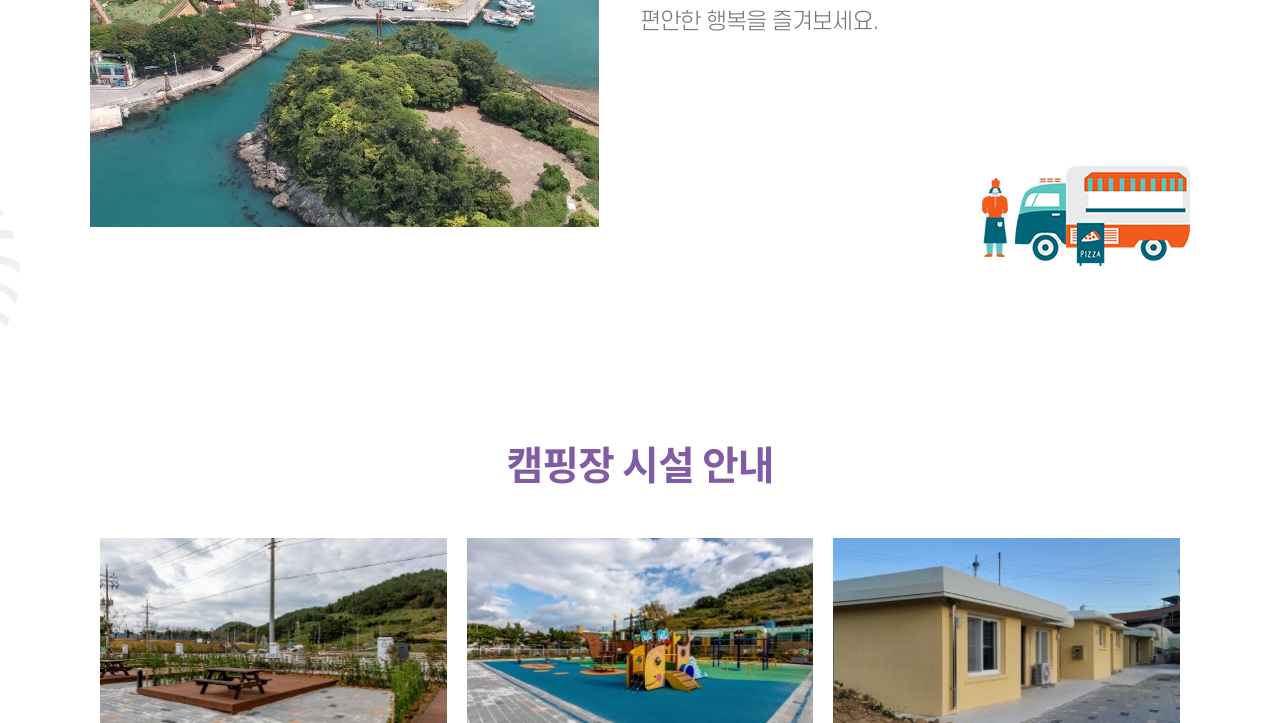
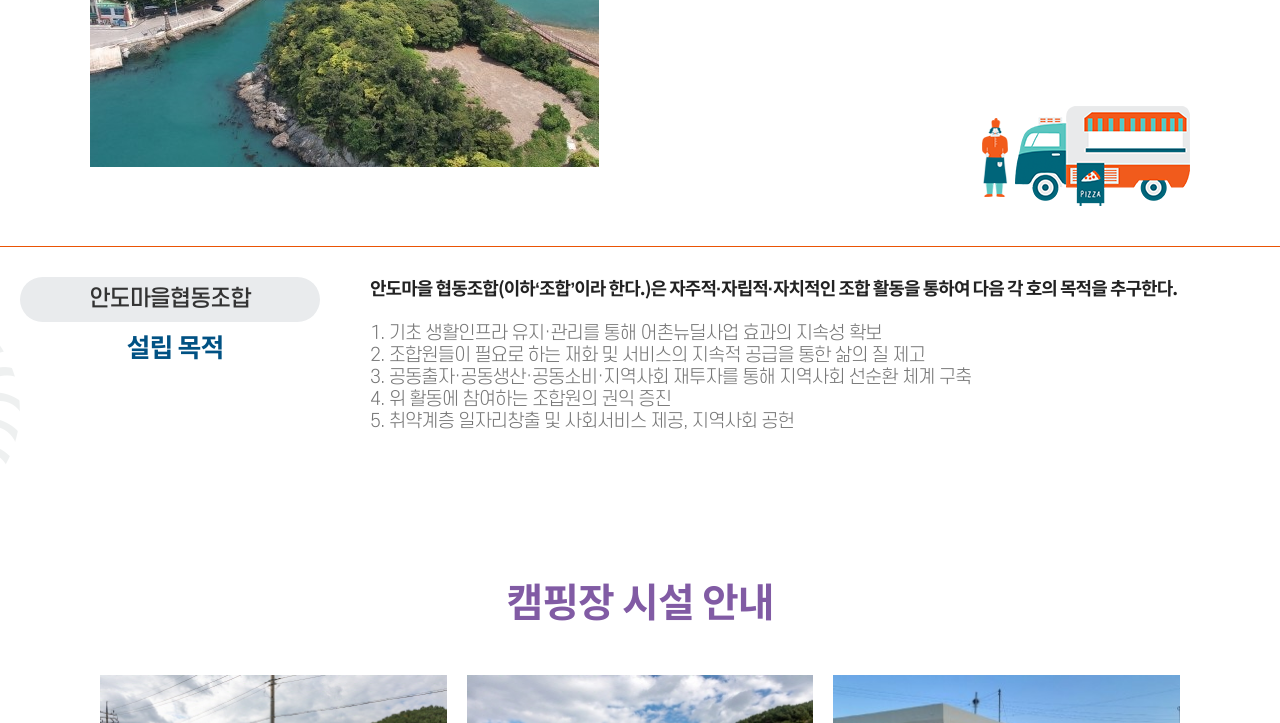
Before and after one commit to mailchoyt/ando, a plain HTML site: page index.html in a window 1280 px wide. Shown: the part 1309-2032 px from the top of the page. Drawn offline with Linux system fonts and the light colour scheme; a web font is replaced by a local one.

Commit message:
회사 설립 목적 추가

```diff
--- a/index.html
+++ b/index.html
@@ -123,7 +123,7 @@
 
 
 
-    <section id="menu1" class="section1">
+    <section id="menu1" class="section1" style="padding: 60px 0;">
         <div class="container">
             <h3 class="title-medium align-center color-red b">안도 기러기캠핑장</h3>
             <ul class="grid intro-ul">
@@ -148,6 +148,49 @@
             </li>
             </ul>
         </div>
+
+        <div class="schedule">
+                <h4 class="title-small6 align-center color-red b"></h4>
+
+                <div class="schedule-row">
+                    <div class="top">
+                        <span class="title-small2 weight-medium" style="width: 300px;">안도마을협동조합</span>
+                        <p class="title-small6 color-blue b" style="padding-top: 10px;text-align: center;">
+                            설립 목적
+                        </p>
+                    </div><div class="bottom">
+                    <p class="pr-large2 color-grey7 weight-300" style="text-align: left; padding-left: 20px;">
+
+
+<strong class="color-dark2 b">
+안도마을 협동조합(이하‘조합’이라 한다.)은 자주적·자립적·자치적인 조합 활동을 통하여 다음 각 호의 목적을 추구한다.
+</strong>
+<br /><br />
+<span style="margin-top: 10px;">
+1. 기초 생활인프라 유지·관리를 통해 어촌뉴딜사업 효과의 지속성 확보
+</span>
+<br />
+<span style="margin-top: 10px;">
+2. 조합원들이 필요로 하는 재화 및 서비스의 지속적 공급을 통한 삶의 질 제고
+</span>
+<br/>
+<span>
+3. 공동출자·공동생산·공동소비·지역사회 재투자를 통해 지역사회 선순환 체계 구축
+</span>
+<br/>
+<span>
+4. 위 활동에 참여하는 조합원의 권익 증진
+</span>
+<br/>
+<span>
+5. 취약계층 일자리창출 및 사회서비스 제공, 지역사회 공헌
+</span>
+                    </p>
+                </div>
+                </div>
+            </div>
+
+
     </section>
 
 
```
Also changed, not shown: 1 other file.
